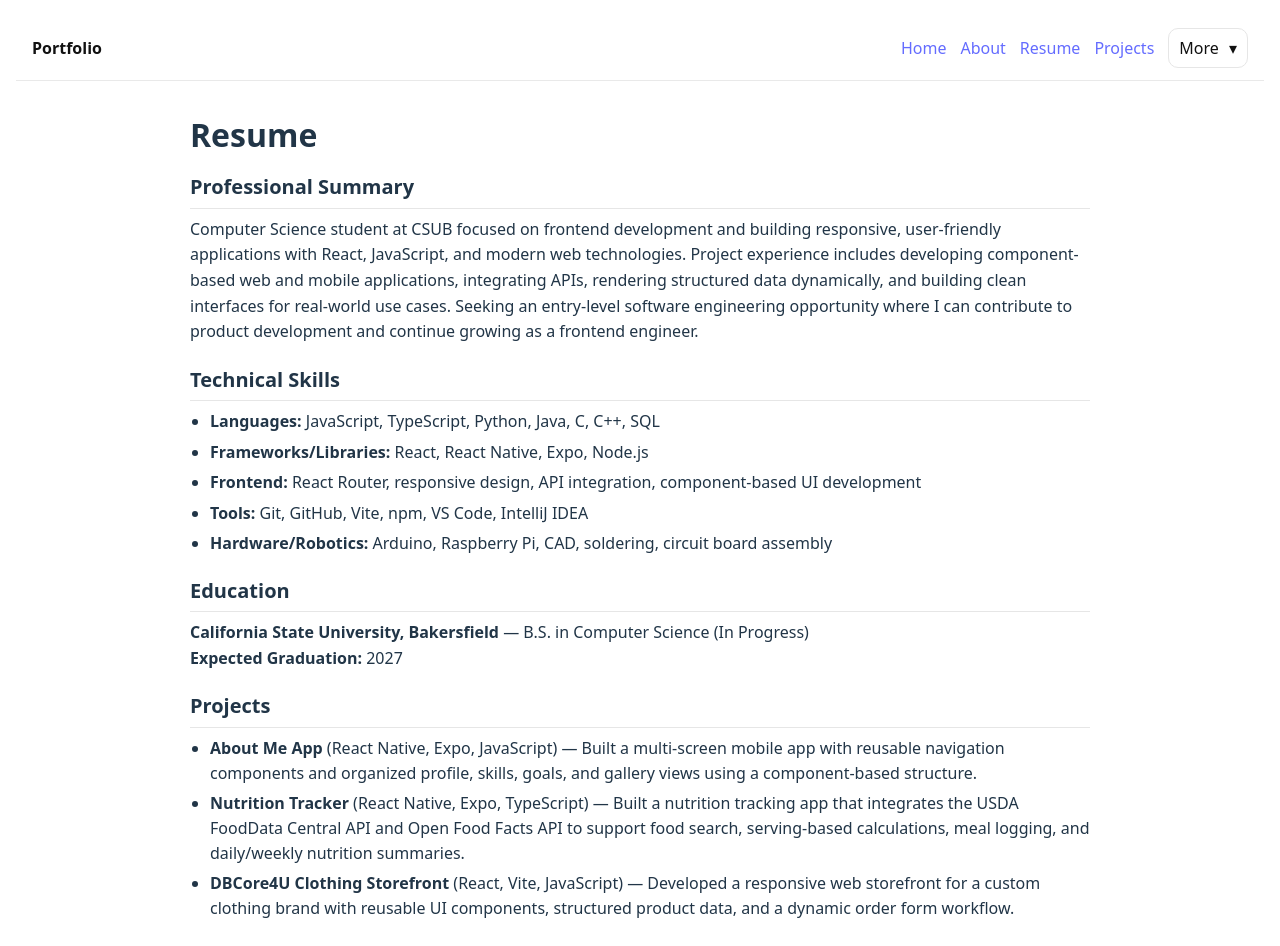
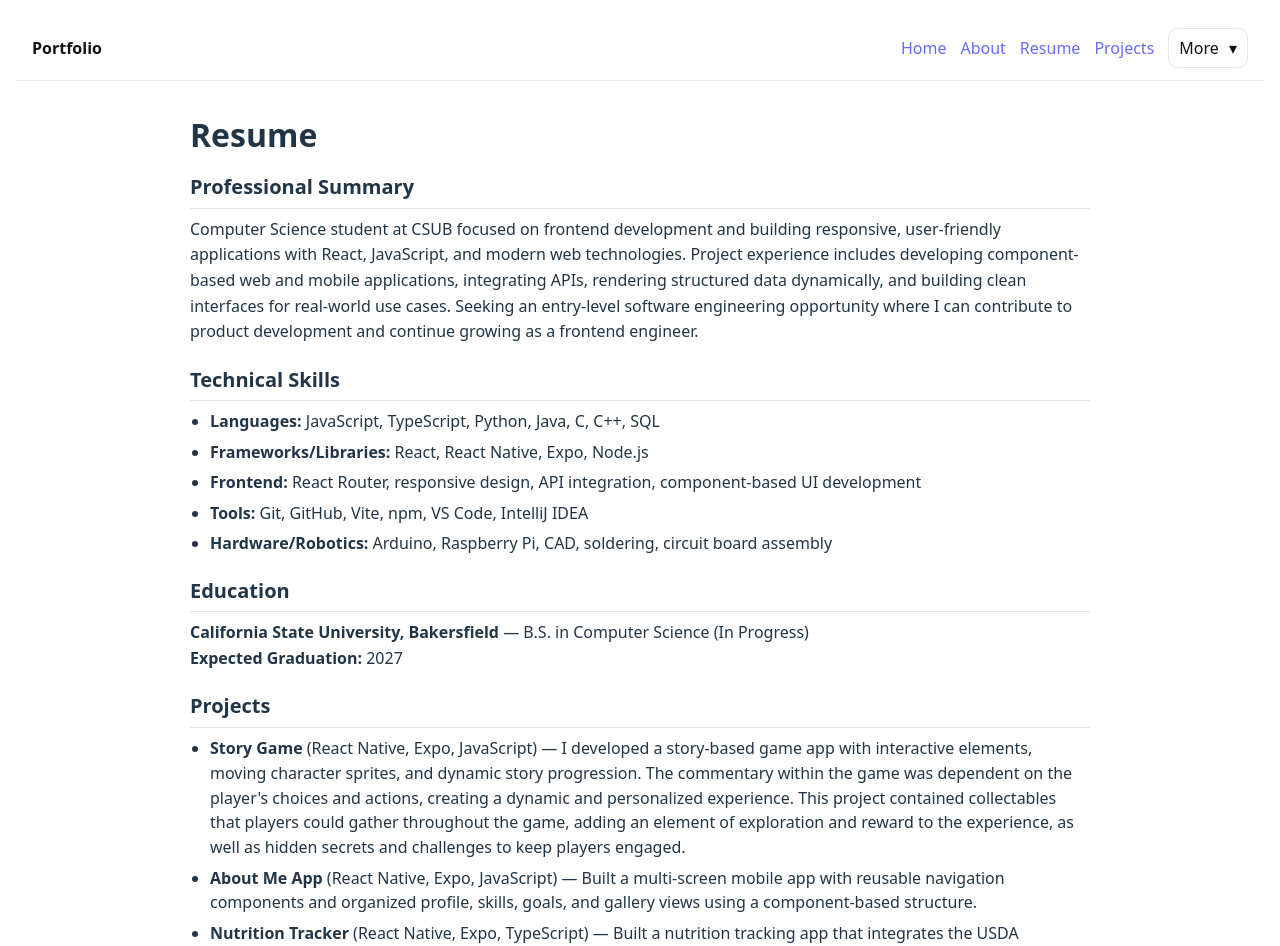
Before and after one commit to isaiahurquilla/Portfolio, a React (Vite) app: page /resume in a window 1280 px wide. Shown: the top 946 px of the page. Built offline with nearby package versions, Linux system fonts and the light colour scheme.

Commit message:
resume updates

```diff
--- a/src/pages/Resume.jsx
+++ b/src/pages/Resume.jsx
@@ -48,6 +48,12 @@ export default function Resume() {
 
       <h2>Projects</h2>
       <ul>
+        <li>
+          <strong>Story Game</strong> (React Native, Expo, JavaScript) —
+          I developed a story-based game app with interactive elements, moving character sprites, and dynamic story progression.
+          The commentary within the game was dependent on the player's choices and actions, creating a dynamic and personalized experience.
+          This project contained collectables that players could gather throughout the game, adding an element of exploration and reward to the experience, as well as hidden secrets and challenges to keep players engaged.
+        </li>
         <li>
           <strong>About Me App</strong> (React Native, Expo, JavaScript) —
           Built a multi-screen mobile app with reusable navigation components
```
